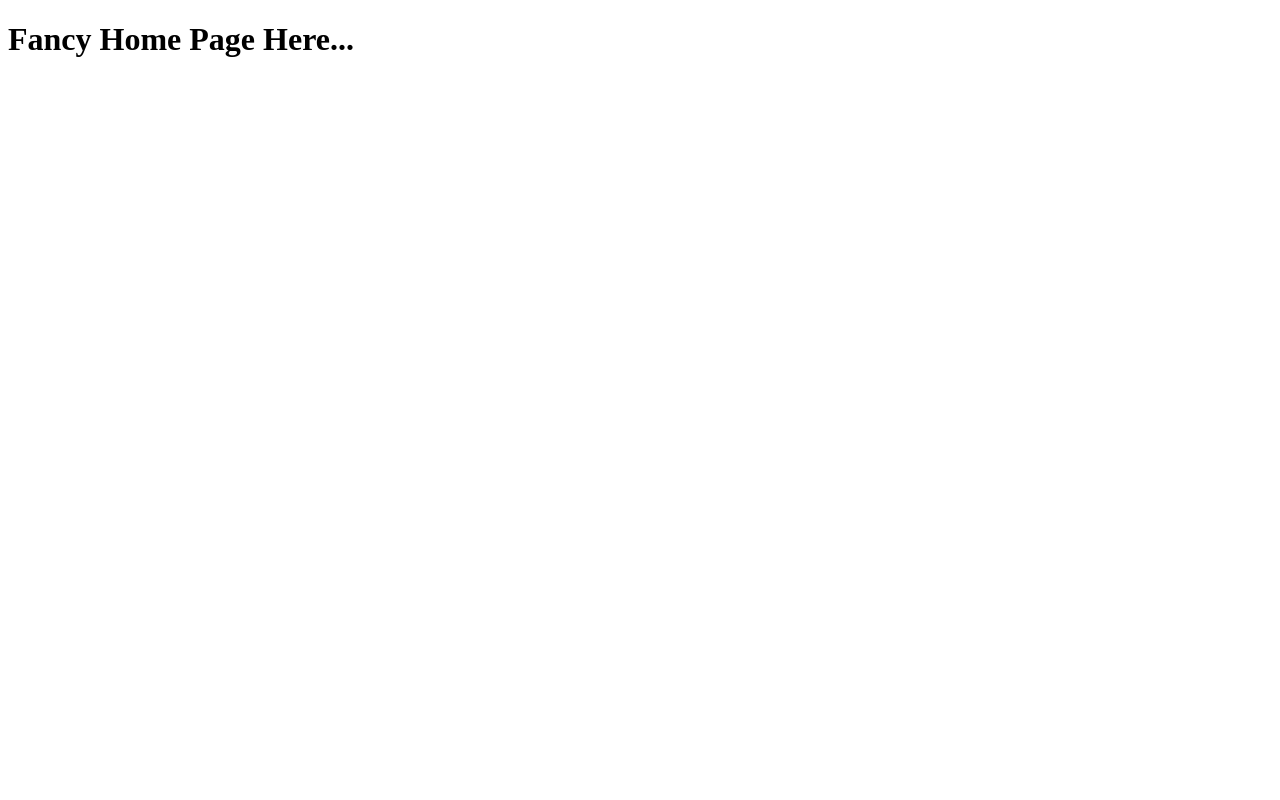
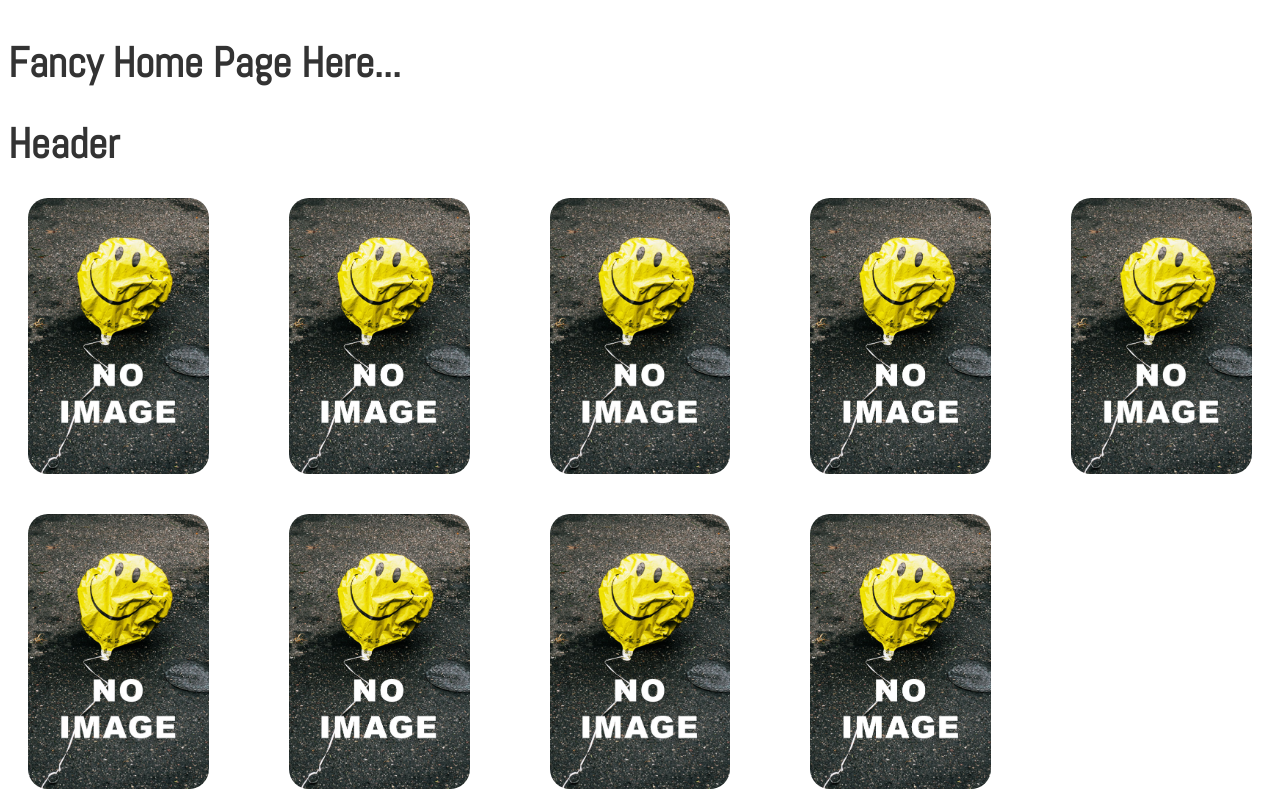
Before and after one commit to the-super-boys/group-project-anime, a plain HTML site: page client/index.html in a window 1280 px wide. Drawn offline with Linux system fonts and the light colour scheme.

Commit message:
Menambahkan fiture grid kedalam css Membuat div untuk menampung semua movie di home page

```diff
--- a/client/index.html
+++ b/client/index.html
@@ -4,8 +4,65 @@
     <meta charset="UTF-8" />
     <meta name="viewport" content="width=device-width, initial-scale=1.0" />
     <title>Fancy Anime Movie</title>
+    <!-- Import Fonts -->
+    <link rel="stylesheet" href="https://cdnjs.cloudflare.com/ajax/libs/font-awesome/5.13.0/css/fontawesome.min.css" />
+    <link rel="stylesheet" href="https://maxcdn.bootstrapcdn.com/font-awesome/4.7.0/css/font-awesome.min.css" />
+    <link rel="stylesheet" href="https://fonts.googleapis.com/css?family=Abel" />
+    <!-- Main CSS -->
+    <link rel="stylesheet" href="./resources/css/style.css" />
   </head>
   <body>
     <h1>Fancy Home Page Here...</h1>
+    <div class="wrapper">
+      <h1>Header</h1>
+      <div class="content">
+        <!-- Harcode Buat Tampilin Movie Thumbnail -->
+        <div class="wrapper-thumb">
+          <a href="#">
+            <img class="clickable" src="./resources/img/no_image.jpg" alt="moviethumb" />
+          </a>
+        </div>
+        <div class="wrapper-thumb">
+          <a href="#">
+            <img class="clickable" src="./resources/img/no_image.jpg" alt="moviethumb" />
+          </a>
+        </div>
+        <div class="wrapper-thumb">
+          <a href="#">
+            <img class="clickable" src="./resources/img/no_image.jpg" alt="moviethumb" />
+          </a>
+        </div>
+        <div class="wrapper-thumb">
+          <a href="#">
+            <img class="clickable" src="./resources/img/no_image.jpg" alt="moviethumb" />
+          </a>
+        </div>
+        <div class="wrapper-thumb">
+          <a href="#">
+            <img class="clickable" src="./resources/img/no_image.jpg" alt="moviethumb" />
+          </a>
+        </div>
+        <div class="wrapper-thumb">
+          <a href="#">
+            <img class="clickable" src="./resources/img/no_image.jpg" alt="moviethumb" />
+          </a>
+        </div>
+        <div class="wrapper-thumb">
+          <a href="#">
+            <img class="clickable" src="./resources/img/no_image.jpg" alt="moviethumb" />
+          </a>
+        </div>
+        <div class="wrapper-thumb">
+          <a href="#">
+            <img class="clickable" src="./resources/img/no_image.jpg" alt="moviethumb" />
+          </a>
+        </div>
+        <div class="wrapper-thumb">
+          <a href="#">
+            <img class="clickable" src="./resources/img/no_image.jpg" alt="moviethumb" />
+          </a>
+        </div>
+      </div>
+    </div>
   </body>
 </html>
--- a/client/resources/css/style.css
+++ b/client/resources/css/style.css
@@ -0,0 +1,151 @@
+/*--------------*/
+/* Untuk GLOBAL */
+/*--------------*/
+
+html,
+body {
+  position: relative;
+  width: 100%;
+  height: 100%;
+}
+
+body {
+  color: #333333;
+  margin: 0;
+  padding: 8px;
+  box-sizing: border-box;
+  font-family: -apple-system, BlinkMacSystemFont, 'Segoe UI', Roboto, Oxygen, Ubuntu, Cantarell, 'Open Sans', 'Helvetica Neue', sans-serif;
+}
+
+/*---------------------------------------------*/
+/* UNTUK LINK LABEL INPUT BUTTON SELECT TEXTAR */
+/*---------------------------------------------*/
+
+a {
+  color: rgb(0, 100, 200);
+  text-decoration: none;
+}
+
+a:hover {
+  text-decoration: underline;
+}
+
+a:visited {
+  color: rgb(0, 80, 160);
+}
+
+label {
+  display: block;
+}
+
+input,
+button,
+select,
+textarea {
+  font-family: inherit;
+  font-size: inherit;
+  padding: 0.4em;
+  margin: 0 0 0.5em 0;
+  box-sizing: border-box;
+  border: 1px solid #cccccc;
+  border-radius: 2px;
+}
+
+input:disabled {
+  color: #ccc;
+}
+
+input[type='range'] {
+  height: 0;
+}
+
+button {
+  color: #333;
+  background-color: #f4f4f4;
+  outline: none;
+}
+
+button:disabled {
+  color: #999;
+}
+
+button:not(:disabled):active {
+  background-color: #ddd;
+}
+
+button:focus {
+  border-color: #666;
+}
+
+/*----------------------*/
+/* Untuk GRID COMPONENT */
+/*----------------------*/
+
+.wrapper .wrapper-thumb {
+  max-width: 1280px;
+  margin: 0 auto;
+  padding: 0 20px;
+}
+
+.content {
+  display: grid;
+  grid-template-columns: repeat(1, 1fr);
+  grid-gap: 40px;
+}
+
+h1 {
+  font-family: 'Abel', sans-serif;
+  font-size: 22px;
+}
+
+@media screen and (min-width: 375px) {
+  .content {
+    grid-template-columns: repeat(2, minmax(100px, 1fr));
+  }
+}
+
+@media screen and (min-width: 600px) {
+  .content {
+    grid-template-columns: repeat(3, minmax(100px, 1fr));
+  }
+}
+
+@media screen and (min-width: 768px) {
+  .content {
+    grid-template-columns: repeat(4, minmax(100px, 1fr));
+  }
+
+  h1 {
+    font-size: 42px;
+  }
+}
+
+@media screen and (min-width: 1024px) {
+  .content {
+    grid-template-columns: repeat(5, minmax(100px, 1fr));
+  }
+}
+
+/*-----------------------*/
+/* Untuk THUMB COMPONENT */
+/*-----------------------*/
+
+.wrapper-thumb {
+  height: 100%;
+}
+
+img {
+  width: 100%;
+  height: 100%;
+  transition: all 0.3s;
+  object-fit: cover;
+  border-radius: 20px;
+}
+
+img:hover {
+  opacity: 0.8;
+}
+
+.clickable {
+  cursor: pointer;
+}
```
Also changed, not shown: client/resources/img/no_image.jpg (added).
